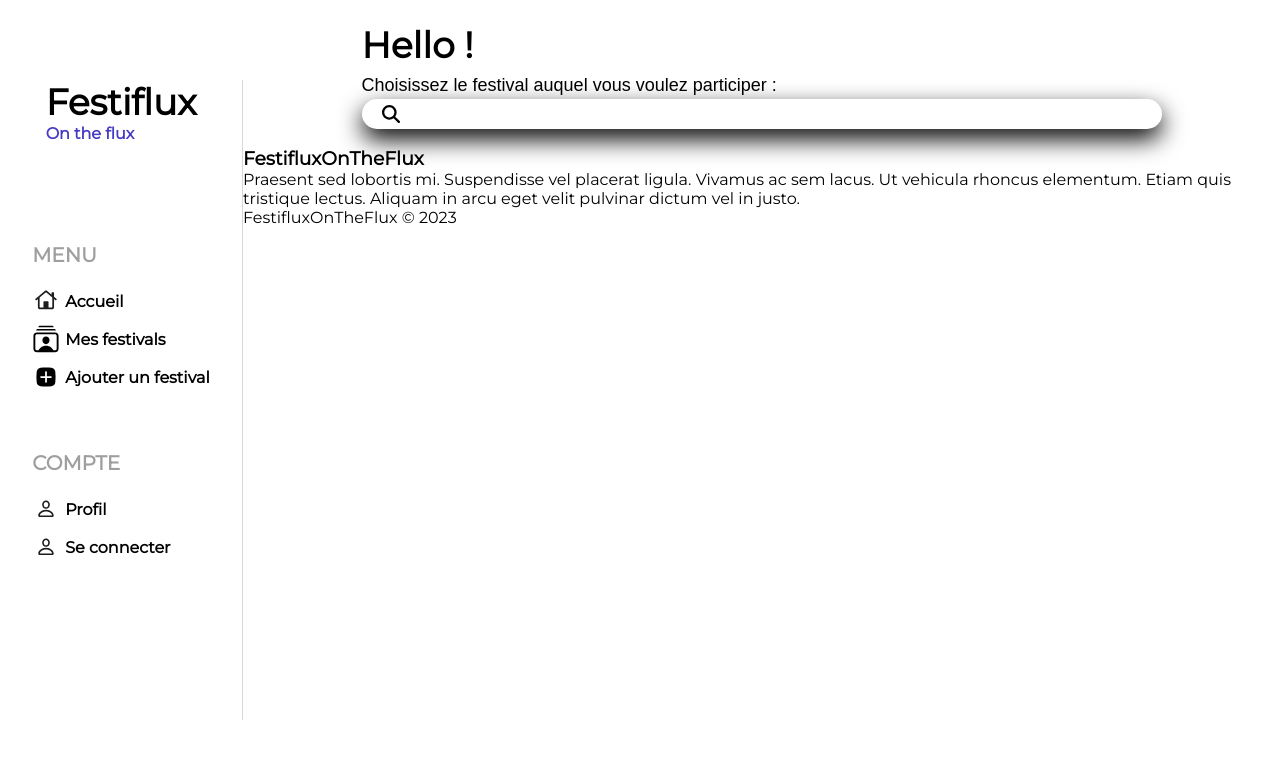
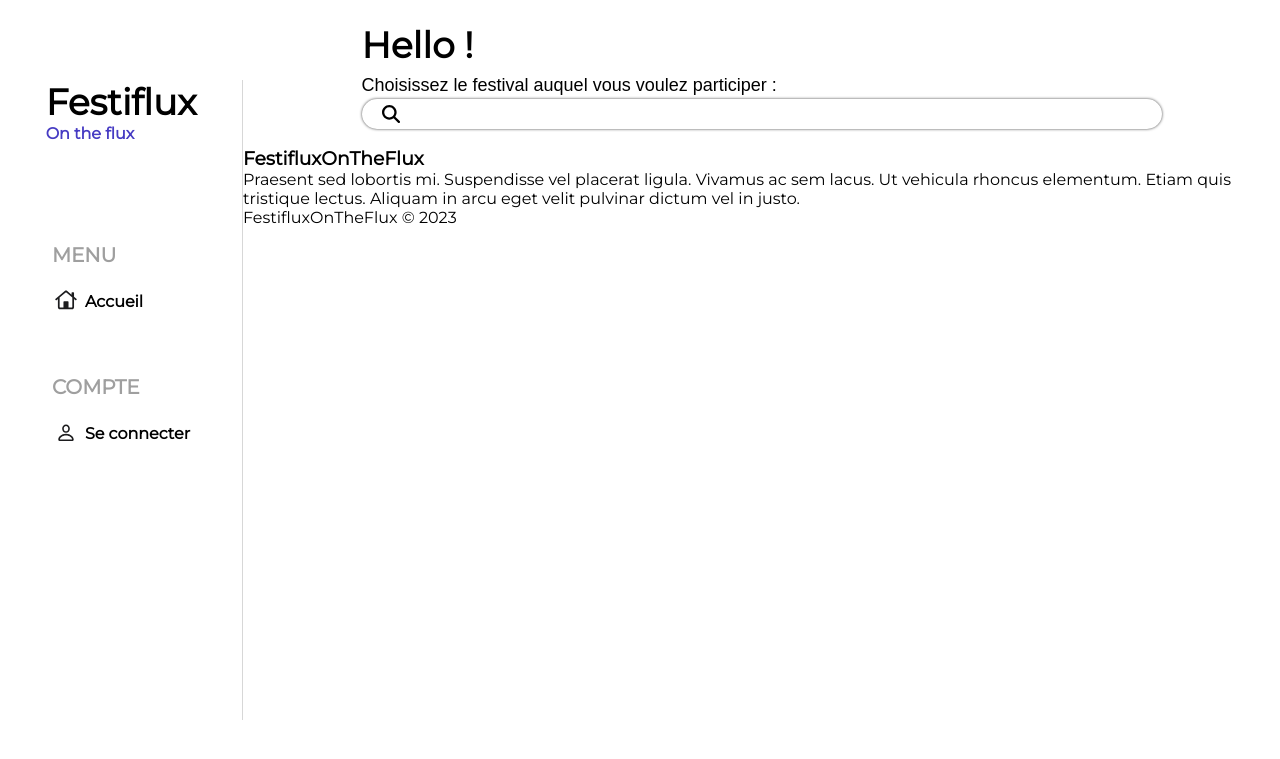
Before and after one commit to Rayan-guemar/SAE_3A_RACDV_SETE, a Symfony app: template templates/festival/index.html.twig in a window 1280 px wide. Shown: the top 759 px of the page. Run offline with Twig, Linux system fonts and the light colour scheme; the template is opened without the code that fills it, so the values that code supplies are empty; some libraries are stand-ins or nearby versions.

Commit message:
small css changes

```diff
--- a/assets/styles/festivals.scss
+++ b/assets/styles/festivals.scss
@@ -1,45 +1,57 @@
 @import "_variables";
 
-.fest-wrapper{
-  display: flex;
-  flex-direction: row;
-  justify-content: space-around;
-  flex-wrap: wrap;
-  gap: 10px;
+.fest-wrapper {
+  display: grid;
+  grid-template-columns: repeat(auto-fill, minmax(500px, 1fr));
+  justify-items: center;
+  align-items: center;
+  grid-row-gap: 35px;
+  grid-column-gap: 20px;
+
+  a {
+    text-decoration: none;
+    color: black;
+  }
 }
-.fest{
+
+.fest {
   align-items: flex-start;
   flex-basis: auto;
   width: 450px;
   height: 279px;
   flex-shrink: 0;
   border-radius: 30px;
-  border: 0.1rem solid #000000;}
-.affiche{
+  box-shadow: 0px 0px 3px 0px rgba(0, 0, 0, 0.75);
+
+  &:hover {
+    box-shadow: 0px 0px 10px 0px rgba(0, 0, 0, 0.75);
+  }
+}
+
+.affiche {
   border-radius: 30px 30px 0 0;
   width: 100%;
   height: 220px;
   object-position: top;
   object-fit: cover;
 }
-.fest-info{
+
+.fest-info {
   display: flex;
   flex-direction: column;
   justify-content: space-between;
   align-items: center;
 }
-.fest-nom{
+
+.fest-nom {
   font-weight: bold;
   font-size: large;
 }
-.fest-description{
+
+.fest-description {
   display: flex;
   flex-direction: row;
   justify-content: space-between;
   flex-wrap: wrap;
   gap: 10px;
 }
-.fest-wrapper a{
-  text-decoration: none;
-  color: black;
-}
--- a/assets/styles/searchbar.scss
+++ b/assets/styles/searchbar.scss
@@ -6,23 +6,23 @@
   background: white;
   border-radius: 30px;
   align-items: center;
-  box-shadow: 0 10px 25px black;
-}
-.box:hover input{
+  box-shadow: 0 0 3px 0 rgba(0, 0, 0, 0.75);
+
+  &:hover input {
     width: 1000px;
-  transition: all .5s linear;
+    transition: all 0.5s linear;
     background: transparent;
   }
 
-.box input{
+  input {
     width: 0;
     outline: none;
     border: none;
     font-weight: 1000;
-
+  }
 }
 
-img#saf{
+img#saf {
   margin-top: 7px;
 }
 
@@ -31,17 +31,10 @@ img#saf{
   max-width: 800px;
   width: 95%;
   font: 18px/1.5 sans-serif;
-}
+  min-height: 13vh;
 
-.searchbar-wrapper {
-  margin: 1em auto;
-  max-width: 800px;
-  width: 95%;
-  font: 18px/1.5 sans-serif;
-  min-height: 13vh;
-}
-
-.searchbar-wrapper code {
-  background: #F5F5F5;
+  code {
+    background: #f5f5f5;
     padding: 2px 6px;
   }
+}
--- a/assets/styles/sidebar.scss
+++ b/assets/styles/sidebar.scss
@@ -85,4 +85,5 @@
         font-size: 20px;
         font-weight: bold;
     }
+
 }
--- a/templates/sidebar.html.twig
+++ b/templates/sidebar.html.twig
@@ -15,19 +15,18 @@
 				<h3>MENU</h3>
 				<ul>
 					<li><img src="{{ asset("icons/house.svg") }}" alt="House icon"><a href="{{ path("accueil") }}">Accueil</a></li>
-					{#  {% if is_granted('ROLE_USER')  %} #}
-					<li><img src="{{ asset("icons/myFest.svg") }}" alt="My festival icon"><a>Mes festivals</a></li>
-					<li><img src="{{ asset("icons/addFest.svg") }}" alt="add a festival icon"><a>Ajouter un festival</a></li>
-					{# {% endif %} #}
+					{% if is_granted('ROLE_USER')  %}
+						<li><img src="{{ asset("icons/myFest.svg") }}" alt="My festival icon"><a>Mes festivals</a></li>
+						<li><img src="{{ asset("icons/addFest.svg") }}" alt="add a festival icon"><a>Ajouter un festival</a></li>
+					{% endif %}
 				</ul>
 			</div>
 
 			<div class="sidebar__actions__account">
 				<h3>COMPTE</h3>
 				<ul>
-					{# {% if is_granted('ROLE_USER')  %}  #}
-					<li><img src="{{ asset("icons/person.svg") }}" alt="Person icon"><a>Profil</a></li>
-					{% if is_granted("ROLE_USER")  %}
+					{% if is_granted('ROLE_USER')  %}
+						<li><img src="{{ asset("icons/person.svg") }}" alt="Person icon"><a>Profil</a></li>
 						<li><img src="{{ asset("icons/logout.svg") }}" alt="Logout icon"><a href="{{ path("app_logout") }}" >Se déconnecter</a></li>
 					{% else %}
 						<li><img src="{{ asset("icons/person.svg") }}" alt="Person icon"><a href="{{ path("app_login") }}" >Se connecter</a></li>
```
Also changed, not shown: public/build/app.css, public/build/app.js. Lines whose indentation alone changed are shown as unchanged.
